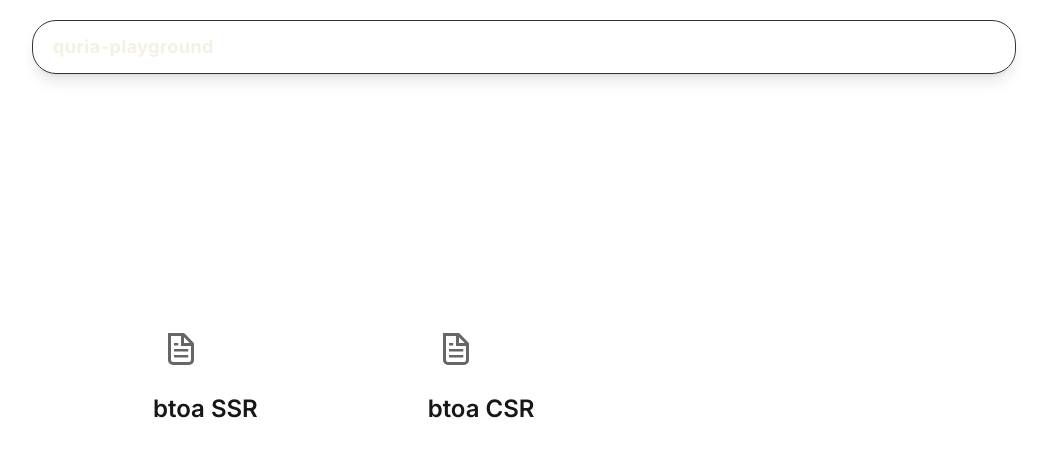
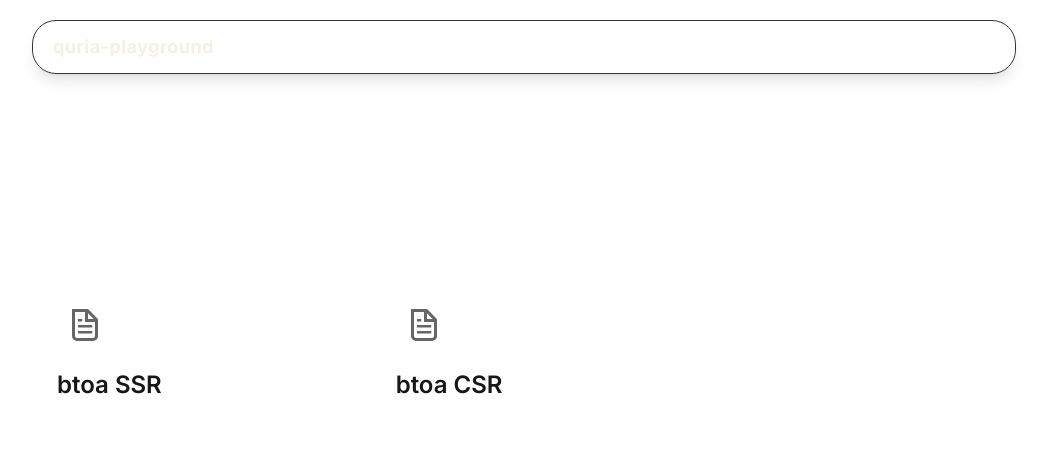
Before and after one commit to Kasui92/quria-playground, a Next.js app in the folder apps/nextjs/: page / in a window 1280 px wide. Shown: the top 456 px of the page, without its empty margins (116-1163 px from the left). Built offline with nearby package versions, Linux system fonts and the light colour scheme.

Commit message:
feat: restructure layout and add PageHead component for dynamic page titles and descriptions

```diff
--- a/apps/nextjs/src/app/layout.tsx
+++ b/apps/nextjs/src/app/layout.tsx
@@ -21,7 +21,7 @@ export default function RootLayout({
       <body className={`${inter.className} antialiased`}>
         <Navbar />
         <main className="max-w-5xl mx-auto px-5 pt-16 md:pt-18 lg:pt-20">
-          {children}
+          <div className="mt-8 md:mt-10">{children}</div>
         </main>
       </body>
     </html>
--- a/apps/nextjs/src/app/page.tsx
+++ b/apps/nextjs/src/app/page.tsx
@@ -4,8 +4,8 @@ import { routes } from "@/data/routes";
 
 export default function Home() {
   return (
-    <main className="flex min-h-screen flex-col items-center p-8 md:p-24">
-      <div className="text-center mb-12 max-w-2xl">
+    <div className="flex flex-col items-center justify-center">
+      <div className="text-center mt-8 mb-12 max-w-2xl">
         <p className="text-xl text-white/80 mb-4">
           Welcome to the Next.js Quria Playground. Please select one of the test
           pages below to explore different features.
@@ -54,6 +54,6 @@ export default function Home() {
           </Link>
         ))}
       </div>
-    </main>
+    </div>
   );
 }
--- /dev/null
+++ b/apps/nextjs/src/components/page.tsx
@@ -0,0 +1,23 @@
+"use client";
+
+import { routes } from "@/data/routes";
+import { usePathname } from "next/navigation";
+
+const PageHead = () => {
+  const pathname = usePathname();
+
+  const page = routes.find((route) => route.path === pathname);
+
+  return (
+    <div className="flex flex-col items-center mb-8">
+      <h1 className="text-3xl font-bold text-white mb-2">
+        {page?.title || "Page Not Found"}
+      </h1>
+      <p className="text-lg text-white/70">
+        {page?.description || "This page does not exist."}
+      </p>
+    </div>
+  );
+};
+
+export { PageHead };
```
